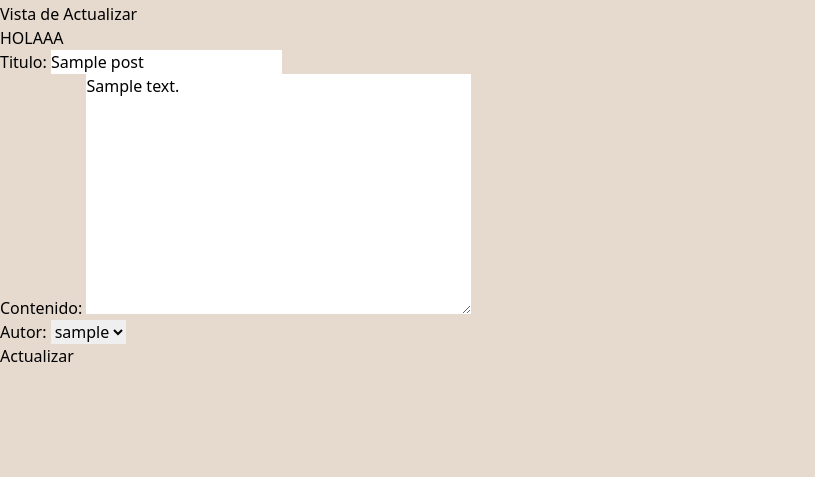
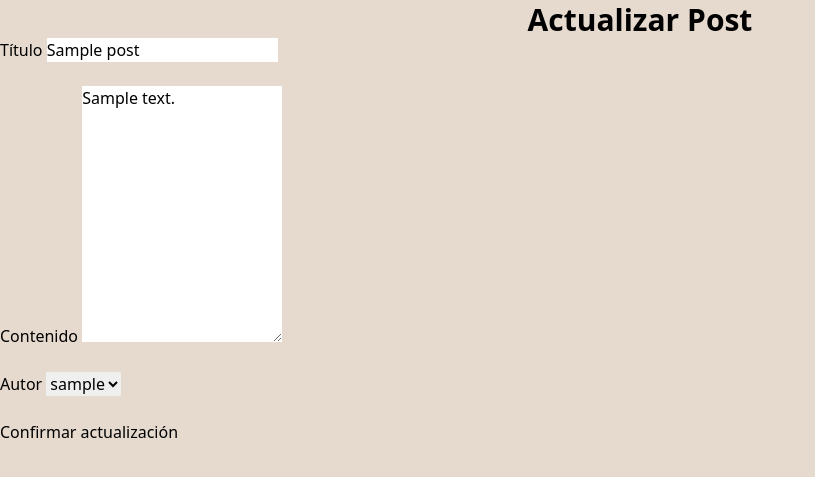
Before and after one commit to iesusdavila/blog-noticias, a Django app: a page that uses templates/base.html in a window 1280 px wide. Shown: the part 78-555 px from the top of the page, without its empty margins (0-815 px from the left). Run offline with Django 4.2, Linux system fonts and the light colour scheme; tables that the repository leaves empty hold one stand-in row (values such as "Sample post"); some libraries are stand-ins or nearby versions.

Commit message:
Ventana de actualizar post diseno completo

```diff
--- a/posts/views.py
+++ b/posts/views.py
@@ -47,10 +47,13 @@ class VistaActualizaPost(UpdateView):
     form_class = PostFormulario
     model = Post
     success_url = '/'
+    template_name = 'posts/post_update.html'
 
     def get_context_data(self, **kwargs):
         context = super().get_context_data(**kwargs)
         context["view_type"] = "Actualizar"
+        context['autores'] = Usuario.objects.all()
+        context['autor_seleccionado'] = self.request.GET.get('autor')
         return context
 
 class VistaBorraPosts(DeleteView):
--- a/templates/posts/post_update.html
+++ b/templates/posts/post_update.html
@@ -1,14 +1,55 @@
 {% extends "base.html" %} {% block content %}
-<div class="container">
-  <h1>{{ view_type }} Post</h1>
+<div class="container-form">
+  <h1 class="text-center text-3xl font-semibold">{{ view_type }} Post</h1>
   <form method="post" enctype="multipart/form-data">
     {% csrf_token %}
-    <div class="form-group">{{ form.titulo.label_tag }} {{ form.titulo }}</div>
     <div class="form-group">
-      {{ form.contenido.label_tag }} {{ form.contenido }}
+      <label for="{{ form.titulo.id_for_label }}" class="label-form"
+        >Título</label
+      >
+      <input
+        type="text"
+        name="{{ form.titulo.name }}"
+        id="{{ form.titulo.id_for_label }}"
+        class="form-control input-form"
+        placeholder="Ingresa el título del post"
+        value="{{ form.titulo.value|default:'' }}"
+      />
     </div>
-    <div class="form-group">{{ form.autor.label_tag }} {{ form.autor }}</div>
-    <button type="submit" class="btn btn-primary">Guardar</button>
+    <div class="form-group mt-6 mb-6">
+      <label for="{{ form.contenido.id_for_label }}" class="label-form"
+        >Contenido</label
+      >
+      <textarea
+        type="text"
+        name="{{ form.contenido.name }}"
+        id="{{ form.contenido.id_for_label }}"
+        class="form-control input-form h-64"
+        placeholder="Ingresa el contenido del post"
+      >
+{{ form.contenido.value }}</textarea
+      >
+    </div>
+    <div class="form-group mb-6">
+      <label for="{{ form.autor.id_for_label }}" class="label-form"
+        >Autor</label
+      >
+
+      <select
+        name="{{ form.autor.name }}"
+        id="{{ form.autor.id_for_label }}"
+        class="form-control input-form"
+      >
+        <div>
+          {% for autor in autores %} {% if autor.id == form.autor.value %}
+          <option value="{{ autor.id }}" selected>{{ autor }}</option>
+          {% else %}
+          <option value="{{ autor.id }}">{{ autor }}</option>
+          {% endif %}{% endfor %}
+        </div>
+      </select>
+    </div>
+    <button type="submit" class="button-form">Confirmar actualización</button>
   </form>
 </div>
 {% endblock %}
```
Also changed, not shown: templates/posts/post_create.html (+20 -21 lines), theme/static_src/src/styles.css (+16 -0 lines).
